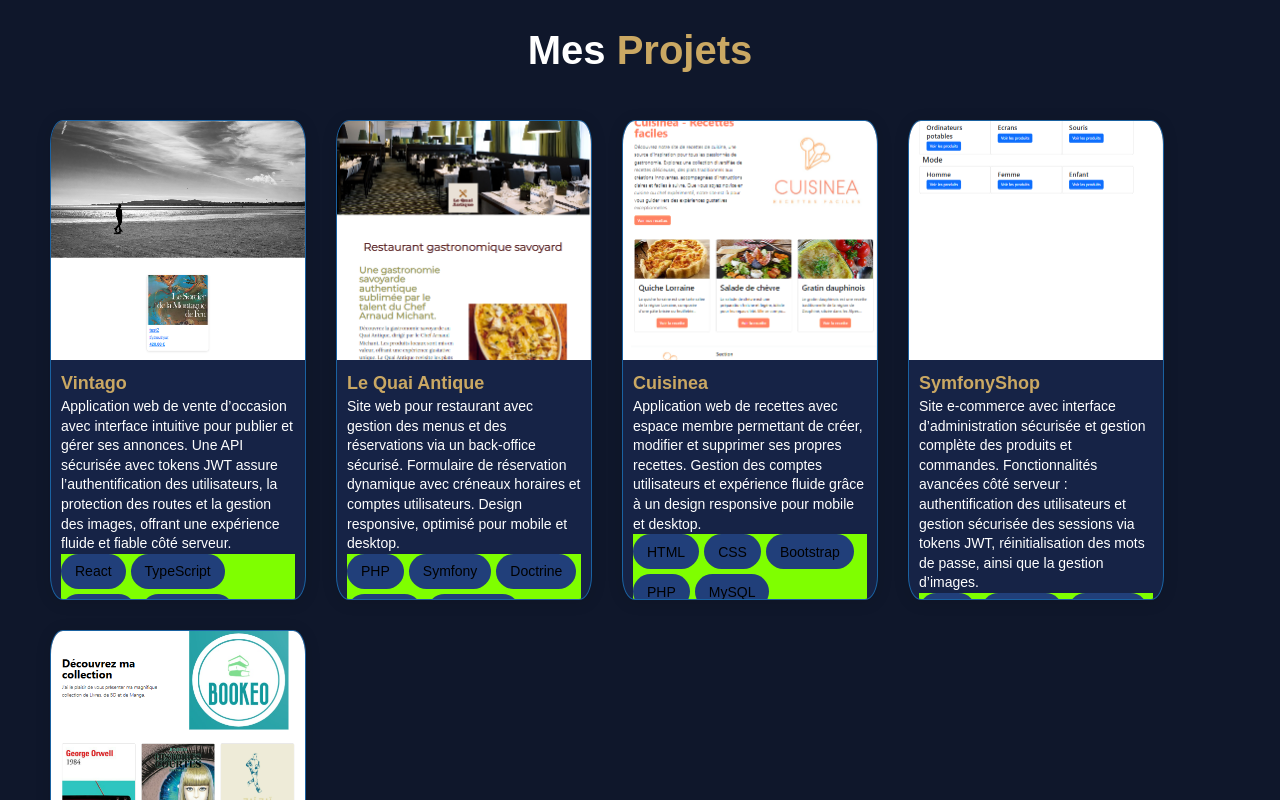
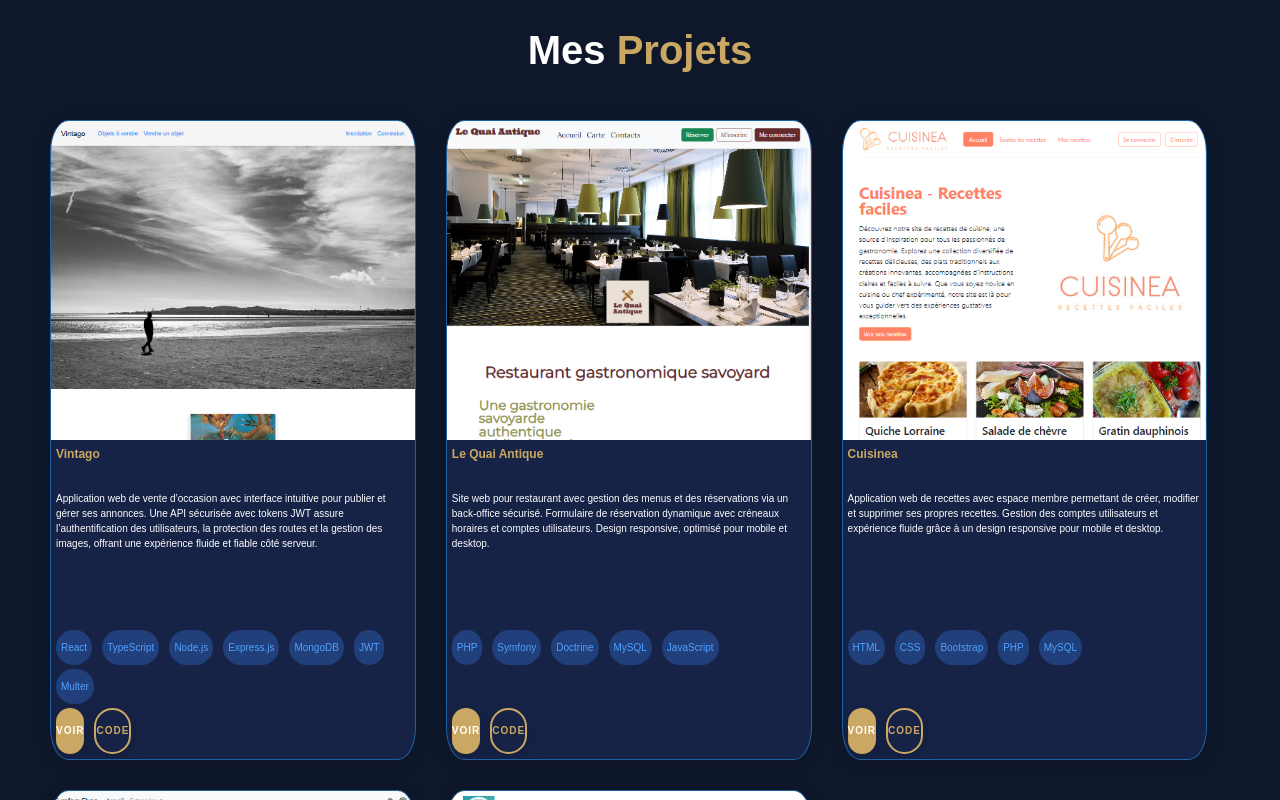
Before and after one commit to AlexDelapierre/Portfolio-React, a React (Create React App) app: page / in a window 1280 px wide. Shown: the part 2480-3280 px from the top of the page. Built offline with nearby package versions, Linux system fonts and the light colour scheme.

Commit message:
test card

```diff
--- /dev/null
+++ b/src/components/Card/Card.css
@@ -0,0 +1,114 @@
+.card {
+	display: flex;
+	flex-direction: column;
+	width: 100%;
+	height: 75vh;
+	border-radius: 5%;
+	overflow: hidden;
+	box-shadow: 0 2px 16px rgba(0,0,0,0.12);
+	border: 1px solid #1a62a1;
+	background-color: #162346;
+	transition: transform 0.2s;
+}
+
+.card:hover {
+	transform: scale(1.04);
+	filter: brightness(0.7);
+}
+
+.card-image-container {
+	height: 50%;
+	/* flex: 1; */
+	overflow: hidden;
+	/* transition: filter 0.2s; */
+}
+
+.card-mobile-banner {
+	width: 100%;
+  height: 20%;
+  object-fit: cover;
+  object-position: top;
+	display: block;
+}
+
+.card-image {
+	width: 100%;
+  height: 80%;
+  object-fit: cover;
+  object-position: top;
+	display: block;
+}
+
+.card-content {
+	height: 50%;
+	/* flex: 1; */
+	display: grid;
+	grid-template-rows: 15% 45% 25% 15%;
+	padding: 0.5em;
+	/* font-size: 1.3vw; */
+}
+
+.card-content * {
+  font-size: 1em; /* Héritage de la taille définie dans .card-content */
+}
+
+.card-title {
+	font-size: 1.2em;
+	/* background-color: aqua; */
+}
+
+.card-description {
+	/* background-color: blueviolet; */
+}
+
+.card-skills-container{
+		display: flex;
+		flex-wrap: wrap;
+		gap: 0em 1em;
+		/* background-color: violet; */
+	}
+
+.card-skills-button {
+	background-color: #213f7a;
+	color: #50a2ff;
+	border: none;
+	border-radius: 2em;
+	padding: 0.1em 0.5em;
+	height: 45%;
+	display: flex;
+	align-items: center;
+	justify-content: center;
+}
+
+/* Boutons Voir / Code */
+.card-buttons-container {
+	/* background-color: green; */
+	display: flex;
+  flex-wrap: wrap;
+	gap: 1em;
+  padding: 0;
+}
+
+.card-btn {
+	/* padding: 0.5em 0.5em; */
+}
+
+@media (min-width: 768px) {
+	.card {
+		width: 48%;
+		height: 50vh;
+	}
+	.card-image {
+		height: 100%;
+	}
+}
+
+@media (min-width: 1024px) {
+	.card {
+		width: 31%;
+		height: 80vh;
+	}
+	.card-image {
+		height: 100%;
+	}
+}
--- a/src/components/Projects/ProjectCard/ProjectCard.jsx
+++ b/src/components/Card/Card.jsx
@@ -1,6 +1,6 @@
 import React, { useEffect, useState } from "react";
-import "./ProjectCard.css";
-import BandeauMobile from "../../../assets/img/Bandeau_mobile.PNG";
+import "./Card.css";
+import BandeauMobile from "../../assets/img/Bandeau_mobile.PNG";
 
 function ProjectCard({
   imageMobile,
@@ -12,7 +12,6 @@ function ProjectCard({
   codeLink
 }) {
   const [image, setImage] = useState(imageDesktop);
-  const [bgPosition, setBgPosition] = useState("center center");
   const [isMobile, setIsMobile] = useState(window.innerWidth <= 768);
 
   // Détection du viewport
@@ -20,11 +19,9 @@ function ProjectCard({
     const updateImage = () => {
       if (window.innerWidth <= 768) {
         setImage(imageMobile);
-        setBgPosition("center top");
         setIsMobile(true);
       } else {
         setImage(imageDesktop);
-        setBgPosition("center center");
         setIsMobile(false);
       }
     };
@@ -56,21 +53,21 @@ function ProjectCard({
       </div>
 
       <div className="card-content">
-          {/* Titre */}
-          <h4 className="card-title primary-color">{title}</h4>
+        {/* Titre */}
+        <h4 className="card-title primary-color">{title}</h4>
 
-          {/* Description */}
-          {description && <p className="card-description">{description}</p>}
+        {/* Description */}
+        <p className="card-description">{description}</p>
 
         {/* Technologies */}
-        <div className="card-skills-container">
+        <div v className="card-skills-container">
           {tags.map((tag, index) => (
-            <button
+            <span
               key={index}
               className="card-skills-button"
             >
               {tag}
-            </button>
+            </span>
           ))}
         </div>
 
@@ -93,7 +90,6 @@ function ProjectCard({
             Code
           </a>
         </div>
-
       </div>
     </div>
   );
--- a/src/components/Navbar/Navbar.css
+++ b/src/components/Navbar/Navbar.css
@@ -102,7 +102,7 @@ ul button.active {
 }
 
 /* Disparition du menu desktop en version mobile */
-@media only screen and (max-width: 37.5em) {
+@media only screen and (max-width: 1024px) {
   .header__links {
       display:none
   }
@@ -135,7 +135,7 @@ ul button.active {
 }
 
 /* Apparition du logo hamburger et de la croix pour version mobile */
-@media only screen and (max-width: 37.5em) {
+@media only screen and (max-width: 1024px) {
   .header__main-ham-menu-cont {
       display:block
   }
@@ -172,7 +172,7 @@ ul button.active {
   opacity: 0
 }
 
-@media only screen and (max-width: 37.5em) {
+@media only screen and (max-width: 1024px) {
   .header__sm-menu--active {
       visibility:visible;
       opacity: 1
--- a/src/components/Projects/ProjectCard/ProjectCard.css
+++ /dev/null
@@ -1,97 +0,0 @@
-.card {
-	background-color: #162346;
-	border-radius: 5%;
-	overflow: hidden;
-	box-shadow: 0 2px 16px rgba(0,0,0,0.12);
-	display: flex;
-	flex-direction: column;
-	border: 1px solid #1a62a1;
-	box-sizing: border-box;
-	transition: transform 0.2s;
-	height: 60vh;
-	width: 20vw;
-}
-
-.card-container:hover {
-	transform: scale(1.04);
-	filter: brightness(0.7);
-}
-
-.card-image-container {
-	height: 50%;
-}
-
-.card-mobile-banner {
-	width: 100%;
-  height: 100%;
-  object-fit: cover;
-  object-position: center;
-}
-
-.card-image {
-	width: 100%;
-  height: 100%;
-  object-fit: cover;
-  object-position: center;
-	transition: filter 0.2s;
-}
-
-.card-content {
-	height: 50%;
-	padding: 1em;
-}
-
-/* Titre */
-.card-title {
-}
-
-/* Description */
-.card-description {
-	font-size: 1.4em;
-	line-height: 1.4;
-}
-
-.card-skills-container{
-		background-color: chartreuse;
-		display: flex;
-		flex-wrap: wrap;
-		gap: 0.5em;
-		padding: 0;
-		margin-bottom: 0.5em;
-	}
-
-.card-skills-button {
-	background-color: #213f7a;
-	color: "#50a2ff";
-	height: 2.5em;
-
-	border: none;
-	border-radius: 2em;
-	padding: 0.7em 1em;
-	/* min-width: 6em; */
-	font-size: 1.4em;
-	font-weight: 500;
-  /* margin-bottom: 4px; */
-	display: flex;
-	align-items: center;
-	justify-content: center;
-	/* cursor: default; */
-	overflow: hidden;
-	text-overflow: ellipsis;
-	white-space: nowrap;
-}
-
-/* Boutons Voir / Code */
-.card-buttons-container {
-	display: flex;
-  flex-wrap: wrap;
-	gap: 1em;
-  padding: 0;
-	flex-wrap: wrap;
-	/* background-color: blueviolet; */
-}
-
-.card-btn {
-  height: 2.5em;
-  width: 5em;
-}
--- a/src/components/Projects/Projects.css
+++ b/src/components/Projects/Projects.css
@@ -5,6 +5,18 @@
 .projectCards-wrapper {
 	display: flex;
 	flex-wrap: wrap;
-	gap: 3rem;
-	justify-content: flex-start;
+	gap: 2.5rem;
 }
+
+@media (min-width: 768px) {
+	.projectCards-wrapper {
+		justify-content: space-between;
+	}
+}
+
+@media (min-width: 1024px) {
+	.projectCards-wrapper {
+		justify-content:left;
+		gap: 3rem;
+	}
+}
--- a/src/components/Projects/Projects.jsx
+++ b/src/components/Projects/Projects.jsx
@@ -1,5 +1,5 @@
 import "./Projects.css";
-import ProjectCard from "./ProjectCard/ProjectCard";
+import Card from "../Card/Card";
 import projectsData from "../../data/projectsData";
 
 // Exemple d'icônes pour les projets (optionnel)
@@ -11,7 +11,7 @@ function Projects() {
       <h2>Mes <span className='primary-color'>Projets</span></h2>
       <div className="projectCards-wrapper">
         {projectsData.map((project, index) => (
-          <ProjectCard
+          <Card
             key={index}
             imageMobile={project.imageMobile}
             imageDesktop={project.imageDesktop}
--- a/src/index.css
+++ b/src/index.css
@@ -1,14 +1,14 @@
-*,::after,::before {
+html {
+  box-sizing: border-box;
+  font-size: 62.5%;
+  scroll-behavior: smooth
+}
+
+*, *::after, *::before {
   margin: 0;
   padding: 0;
   box-sizing: inherit;
   font-family: inherit
-}
-
-html {
-  box-sizing: border-box;
-  font-size: 62.5%;
-  scroll-behavior: smooth
 }
 
 @media only screen and (max-width: 75em) {
@@ -39,13 +39,14 @@ body {
 }
 
 section {
-  padding: 10rem 5rem 5rem 5rem; /* top right bottom left */
+  padding: 10rem 2rem 5rem 2rem; /* top right bottom left */
 
 }
 
 @media (min-width: 1024px) {
   section {
     min-height: 100vh;
+    padding: 10rem 5rem 5rem 5rem; /* top right bottom left */
   }
 }
 
```
